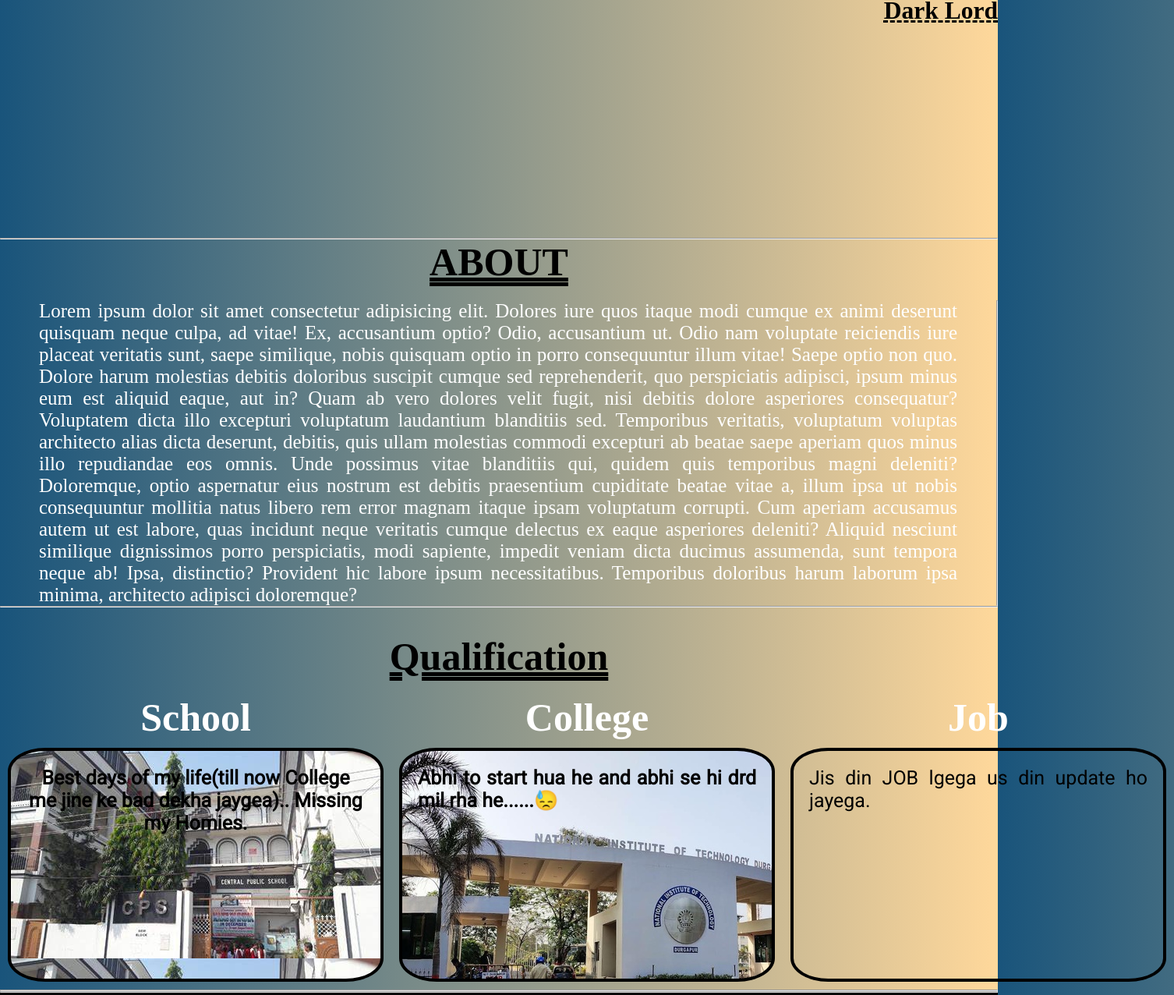
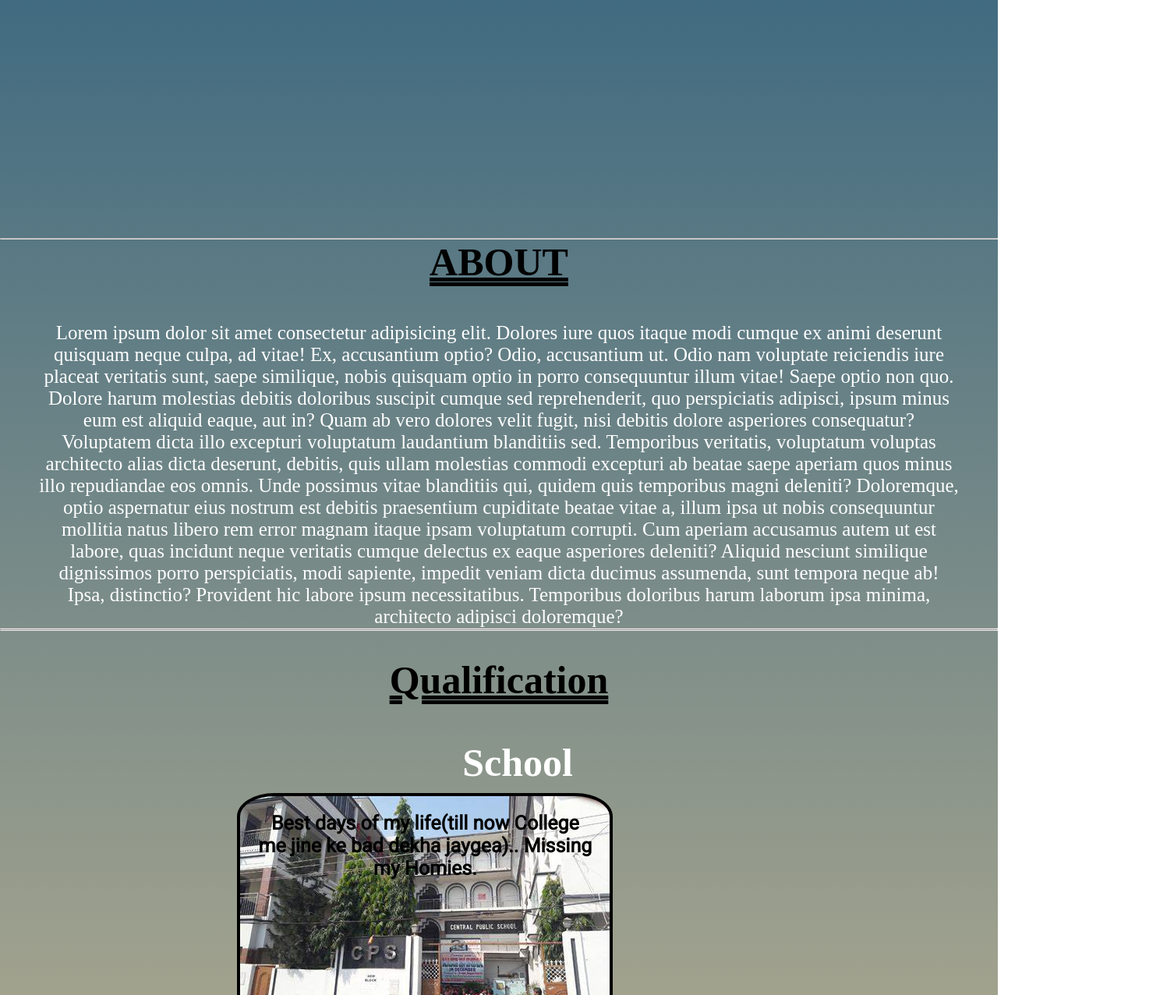
Before and after one commit to DaRkLord0350/portfulio, a plain HTML site: page index.html in a window 1280 px wide. Shown: the part 524-1800 px from the top of the page at 78% size, 1506 px wide, since content can reach past the window. Drawn offline with Linux system fonts and the light colour scheme; a web font is replaced by a local one.

Commit message:
Update style.css

```diff
--- a/style.css
+++ b/style.css
@@ -9,7 +9,7 @@
 }
 body{
     background: #ffd89b;  /* fallback for old browsers */
-    background: -webkit-linear-gradient(to right, #19547b, #ffd89b);  /* Chrome 10-25, Safari 5.1-6 */
+    /* background: -webkit-linear-gradient(to right, #19547b, #ffd89b);  Chrome 10-25, Safari 5.1-6 */
     background: linear-gradient(to right, #19547b, #ffd89b);
 }
 .container{
@@ -17,7 +17,6 @@ body{
     justify-content: space-between;
     background-color: rgb(1, 39, 41);
     height: 40px;
-
 }
 .listitems{
     display: flex;
@@ -140,7 +139,7 @@ h2{
     margin-top: 34px;
 }
 .footer{
-    display: flex;
+    display: inline-block;
     background-color: black;
     color: white;
     height: 200px;
@@ -181,3 +180,27 @@ padding:10px;
 .social{
     padding: 10px;
 }
+@media all and (max-width: 1510px) {
+    body{
+        /* background: #ffd89b; */
+        background: linear-gradient(#19547b, #ffd89b);
+    }
+    .abcd{
+        display: block;
+    }
+    .row{
+        margin-left: 23%;
+    }
+    .row h1{
+        margin-left: -25%;
+    }
+    .abcd p{
+        text-align: center;
+    }
+    .container1{
+        margin-left: 0%;
+    }
+    .info{
+        margin-left: 6%;
+    }
+}
```
